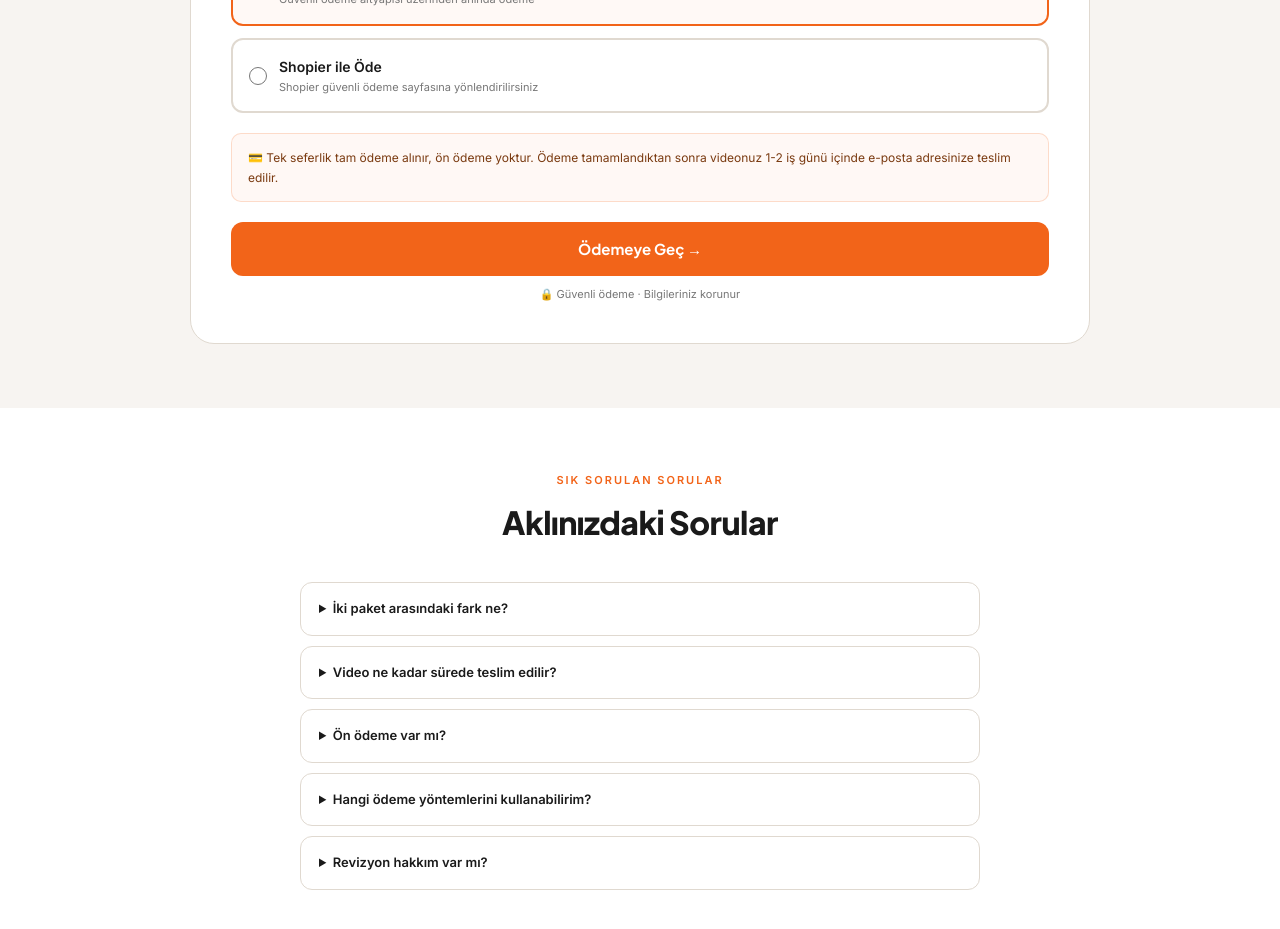
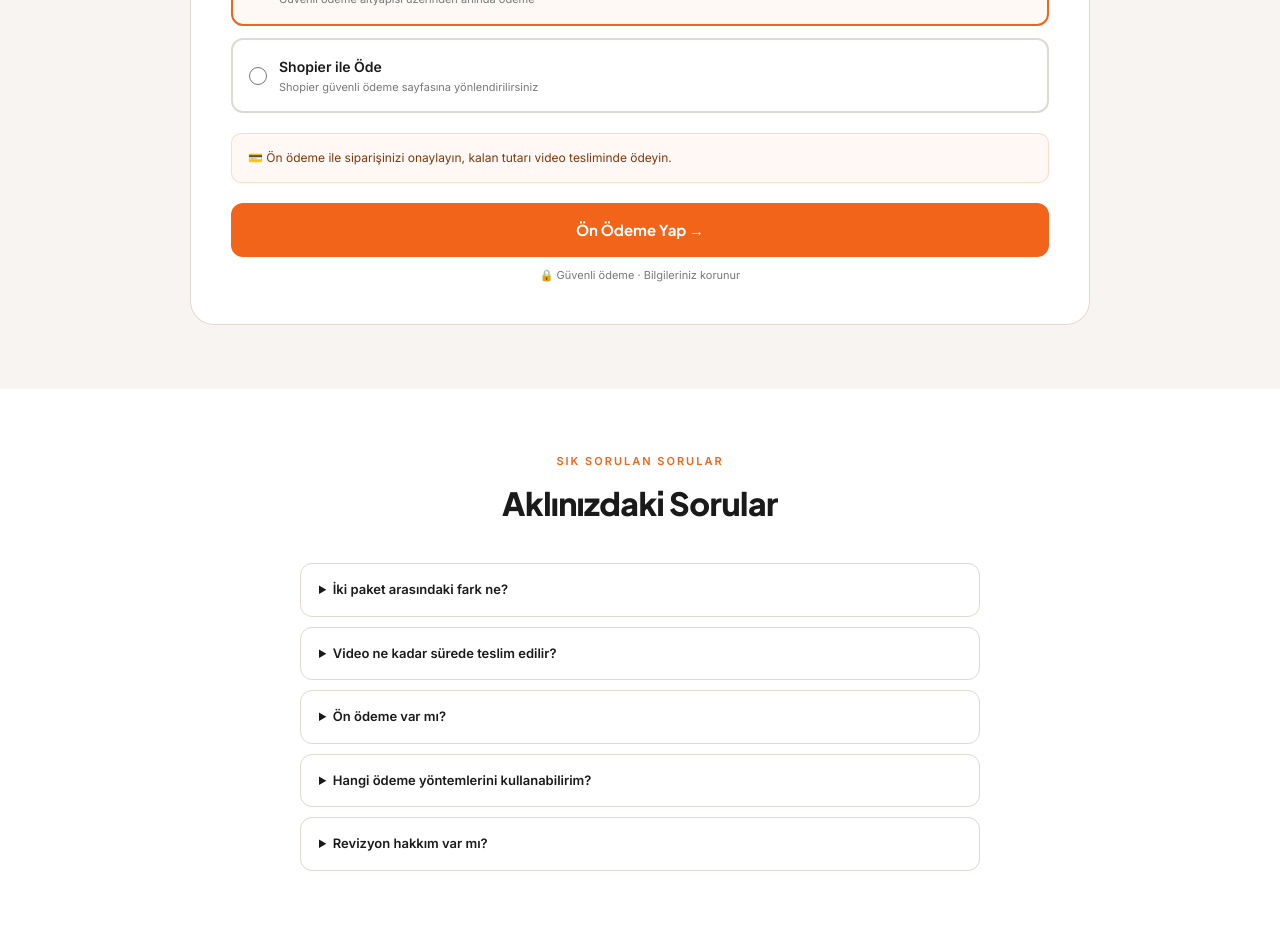
Before and after one commit to alicancapli47-a11y/mustakit-frontend, a Next.js app: page / in a window 1280 px wide. Shown: the part 3580-4509 px from the top of the page. Built offline with nearby package versions, Linux system fonts and the light colour scheme.

Commit message:
fix: on odeme butonu duzeltildi

```diff
--- a/src/app/page.tsx
+++ b/src/app/page.tsx
@@ -56,9 +56,7 @@ export default function HomePage() {
       setLoading(false)
 
       if (paymentMethod === 'shopier') {
-        const shopierUrl = selectedPackage === 'standart'
-          ? 'https://www.shopier.com/Mustakit/47021980'
-          : 'https://www.shopier.com/Mustakit/46435148'
+        const shopierUrl = 'https://www.shopier.com/Mustakit/48669863'
         setPaymentUrl(shopierUrl)
         setPaymentModalOpen(true)
       } else if (result.checkoutUrl) {
@@ -375,13 +373,13 @@ export default function HomePage() {
               </div>
 
               <div style={{ background: "#fff8f5", border: "1px solid rgba(242,100,25,0.2)", borderRadius: 10, padding: "14px 16px", fontSize: 12, color: "#7a3a10", marginBottom: 20, lineHeight: 1.6 }}>
-                💳 Tek seferlik tam ödeme alınır, ön ödeme yoktur. Ödeme tamamlandıktan sonra videonuz 1-2 iş günü içinde e-posta adresinize teslim edilir.
+                💳 Ön ödeme ile siparişinizi onaylayın, kalan tutarı video tesliminde ödeyin.
               </div>
 
               <div style={{ display: "flex", flexDirection: "column", alignItems: "center", gap: 10 }}>
                 <button type="submit" disabled={loading}
                   style={{ width: "100%", background: "#F26419", color: "white", fontFamily: "Plus Jakarta Sans, sans-serif", fontSize: 15, fontWeight: 700, padding: 16, borderRadius: 12, border: "none", cursor: loading ? "not-allowed" : "pointer", opacity: loading ? 0.6 : 1 }}>
-                  {loading ? 'Gönderiliyor...' : 'Ödemeye Geç →'}
+                  {loading ? 'Gönderiliyor...' : 'Ön Ödeme Yap →'}
                 </button>
                 <div style={{ fontSize: 11, color: "#777" }}>🔒 Güvenli ödeme · Bilgileriniz korunur</div>
               </div>
```
